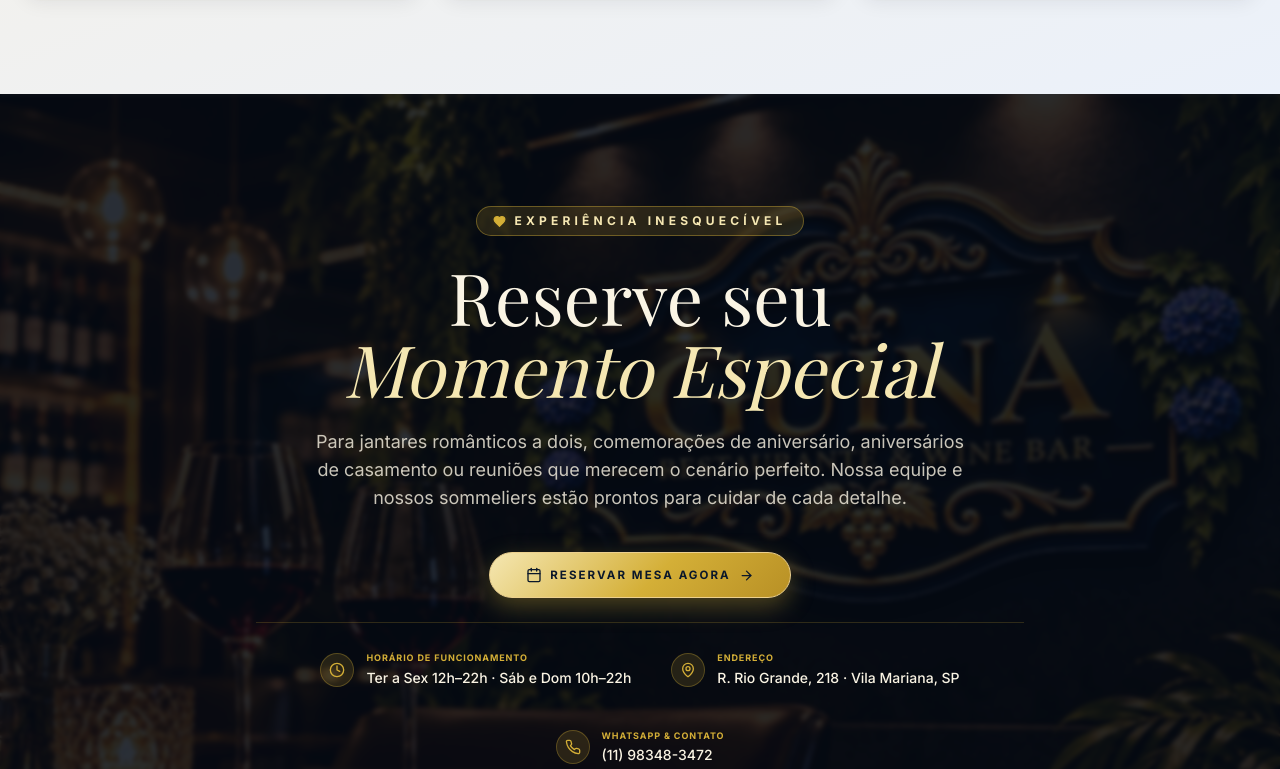
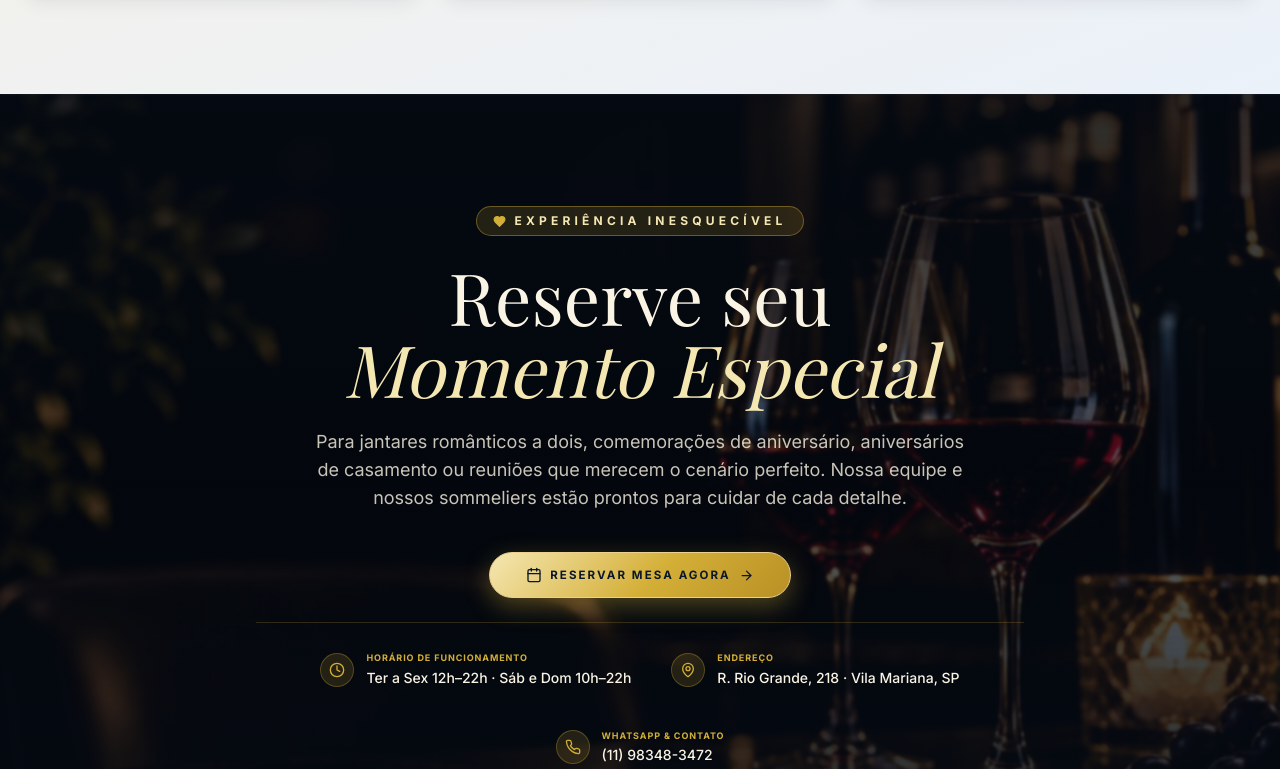
Before and after one commit to carolzinh427-beep/guina, a React (Vite) app: page / in a window 1280 px wide. Shown: the part 5751-6520 px from the top of the page. Built offline with nearby package versions, Linux system fonts and the light colour scheme; a web font is replaced by a local one.

Commit message:
feat: use uploaded wine & candle image as background for Reserve seu Momento Especial section

```diff
--- a/src/components/ReservationSection.jsx
+++ b/src/components/ReservationSection.jsx
@@ -8,15 +8,15 @@ export default function ReservationSection({ onOpenReservation }) {
       {/* Background Image */}
       <div className="absolute inset-0 z-0">
         <picture>
-          <source media="(min-width: 768px)" srcSet="/hero_desktop_bistrot.jpeg" />
+          <source media="(min-width: 768px)" srcSet="/reservation_wine_special.jpg" />
           <img
-            src="/hero_restaurant.png"
-            alt="Jantar romântico no Guina Restaurante"
-            className="w-full h-full object-cover"
+            src="/reservation_wine_special.jpg"
+            alt="Jantar e vinhos no Guina Restaurante"
+            className="w-full h-full object-cover object-center"
             loading="lazy"
           />
         </picture>
-        <div className="absolute inset-0 bg-navy-950/85 backdrop-blur-[2px]" />
+        <div className="absolute inset-0 bg-gradient-to-b from-navy-950/85 via-navy-950/65 to-navy-950/90 backdrop-blur-[1px]" />
       </div>
 
       <div className="relative z-10 max-w-4xl mx-auto px-6 text-center">
```
Also changed, not shown: public/reservation-bg.jpg (added), public/reservation_wine_special.jpg (added).
